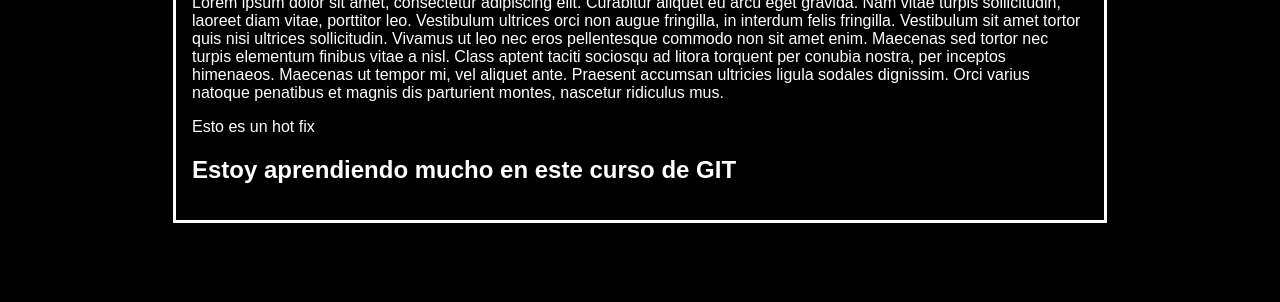
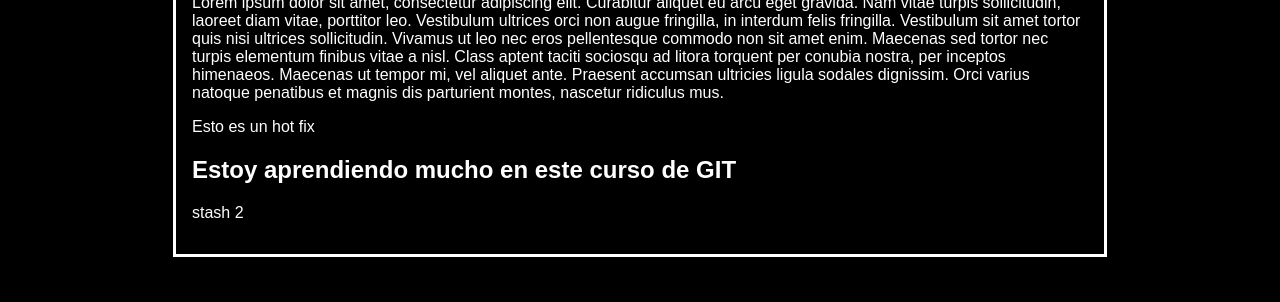
Before and after one commit to EmmanuelRamirezz/curso-profecional-git, a plain HTML site: page index.html in a window 1280 px wide. Shown: the part 498-800 px from the top of the page. Drawn offline with Linux system fonts and the light colour scheme.

```diff
--- a/index.html
+++ b/index.html
@@ -32,7 +32,10 @@
             <p>Esto es un hot fix</p>
             <h2>Estoy aprendiendo mucho en este curso de GIT</h2>
 
+            <p>stash 2</p>
+
         </div>
+
     </div>
     <footer class="pie">
         <h2>Este es un footer creado por otro progrmador</h2>
```
